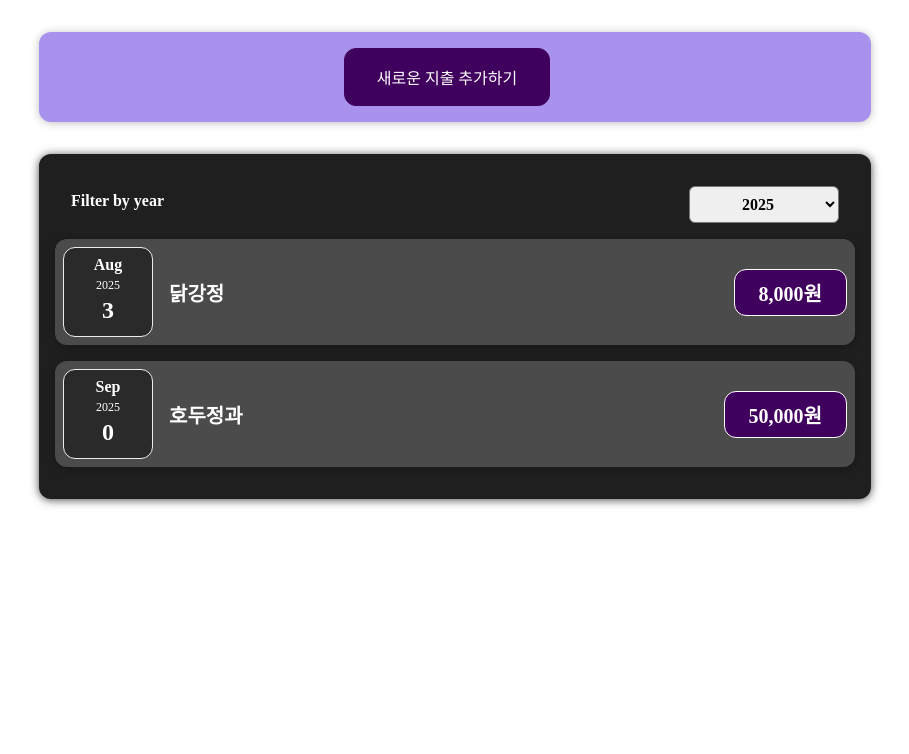
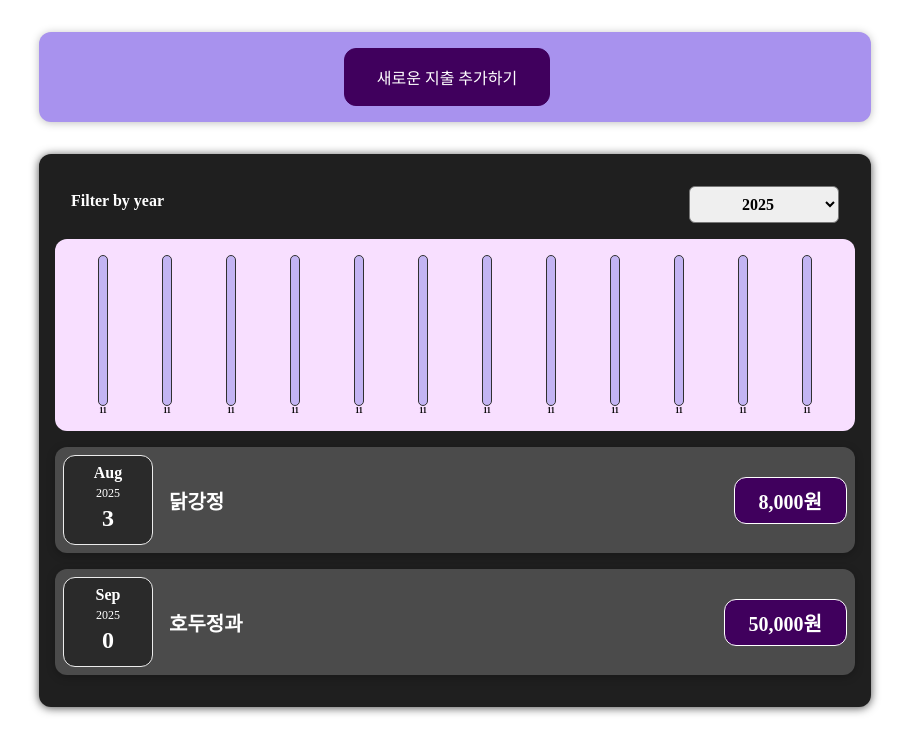
Before and after one commit to sdj3959/react-study202508, a React (Vite) app: page / in a window 1280 px wide. Shown: the top 754 px of the page, without its empty margins (185-1094 px from the left). Built offline with nearby package versions, Linux system fonts and the light colour scheme.

Commit message:
3-2-4. 차트 UI

```diff
--- /dev/null
+++ b/src/components/chart/Chart.css
@@ -0,0 +1,9 @@
+.chart {
+    padding: 1rem;
+    border-radius: 12px;
+    background-color: #f8dfff;
+    text-align: center;
+    display: flex;
+    justify-content: space-around;
+    height: 10rem;
+}
--- /dev/null
+++ b/src/components/chart/Chart.jsx
@@ -0,0 +1,24 @@
+import React from 'react';
+import ChartBar from './ChartBar';
+import './Chart.css';
+
+const Chart = () => {
+  return (
+    <div className='chart'>
+      <ChartBar />
+      <ChartBar />
+      <ChartBar />
+      <ChartBar />
+      <ChartBar />
+      <ChartBar />
+      <ChartBar />
+      <ChartBar />
+      <ChartBar />
+      <ChartBar />
+      <ChartBar />
+      <ChartBar />
+    </div>
+  );
+};
+
+export default Chart;
--- /dev/null
+++ b/src/components/chart/ChartBar.css
@@ -0,0 +1,30 @@
+.chart-bar {
+    height: 100%;
+    display: flex;
+    flex-direction: column;
+    align-items: center;
+}
+
+.chart-bar__inner {
+    height: 100%;
+    width: 100%;
+    border: 1px solid #313131;
+    border-radius: 12px;
+    background-color: #c3b4f3;
+    overflow: hidden;
+    display: flex;
+    flex-direction: column;
+    justify-content: flex-end;
+}
+
+.chart-bar__fill {
+    background-color: #4826b9;
+    width: 100%;
+    transition: all 0.3s ease-out;
+}
+
+.chart-bar__label {
+    font-weight: bold;
+    font-size: 0.5rem;
+    text-align: center;
+}
--- /dev/null
+++ b/src/components/chart/ChartBar.jsx
@@ -0,0 +1,16 @@
+import React from 'react';
+
+import './ChartBar.css';
+
+const ChartBar = () => {
+  return (
+    <div className='chart-bar'>
+      <div className='chart-bar__inner'>
+        <div className='chart-bar__fill'></div>
+      </div>
+      <div className='chart-bar__label'>11</div>
+    </div>
+  );
+};
+
+export default ChartBar;
--- /dev/null
+++ b/src/components/chart/ExpenseChart.jsx
@@ -0,0 +1,23 @@
+import React from 'react';
+import Chart from './Chart';
+
+const ExpenseChart = () => {
+  const chartDataPoints = [
+    { label: 'Jan', value: 0 },
+    { label: 'Feb', value: 0 },
+    { label: 'Mar', value: 0 },
+    { label: 'Apr', value: 0 },
+    { label: 'May', value: 0 },
+    { label: 'Jun', value: 0 },
+    { label: 'Jul', value: 0 },
+    { label: 'Aug', value: 0 },
+    { label: 'Sep', value: 0 },
+    { label: 'Oct', value: 0 },
+    { label: 'Nov', value: 0 },
+    { label: 'Dec', value: 0 },
+  ];
+
+  return <Chart />;
+};
+
+export default ExpenseChart;
--- a/src/components/expenses/ExpenseList.jsx
+++ b/src/components/expenses/ExpenseList.jsx
@@ -3,6 +3,7 @@
 import ExpenseItem from './ExpenseItem.jsx';
 import Card from '../ui/Card.jsx';
 import ExpenseFilter from './ExpenseFilter.jsx';
+import ExpenseChart from "../chart/ExpenseChart.jsx";
 
 const ExpenseList = ({ expenses: expenseList }) => {
 
@@ -37,6 +38,8 @@
   return (
     <Card className='expenses'>
       <ExpenseFilter onChangeFilter={onFilterChange} />
+      <ExpenseChart />
+
       {
         filteredExpenses.length > 0
           ? filteredExpenses
```
